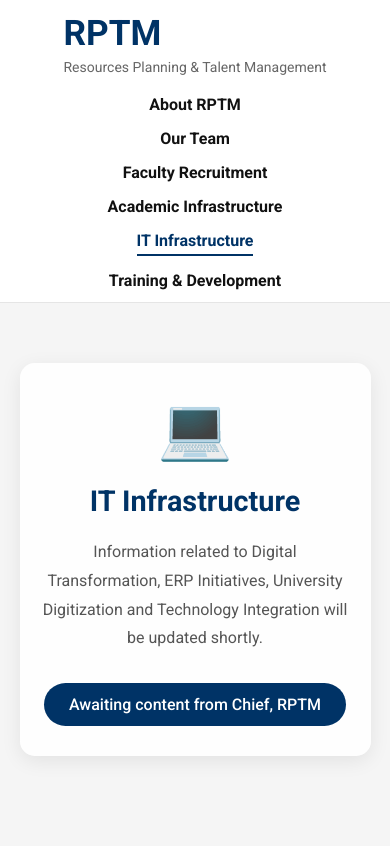
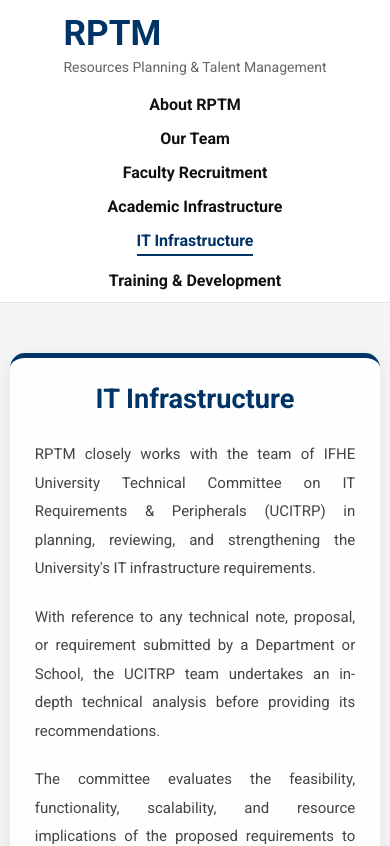
Before and after one commit to saigiriifhe/rptm-portal, an Angular app: page /enable-digitalization in a window 390 px wide. Shown: the top 846 px of the page. Built offline with nearby package versions, Linux system fonts and the light colour scheme.

Commit message:
content chnages in Academic & IT

```diff
--- a/src/app/pages/academic-infrastructure/academic-infrastructure.html
+++ b/src/app/pages/academic-infrastructure/academic-infrastructure.html
@@ -1,22 +1,34 @@
-<section class="coming-soon-page">
+<section class="content-page">
 
   <div class="content-card">
-
-    <div class="icon">
-      🏢
-    </div>
 
     <h1>Academic Infrastructure</h1>
 
     <p>
-      Information related to Academic Infrastructure,
-      Library, Laboratories, Workshops and other facilities
-      will be updated shortly.
+      RPTM surveys, evaluates, and plans the academic
+      infrastructure requirements of all the constituent
+      Schools of IFHE.
     </p>
 
-    <div class="status">
-      Awaiting content from Chief, RPTM
-    </div>
+    <p>
+      The scope of academic infrastructure planning includes:
+    </p>
+
+    <ul>
+      <li>Physical Infrastructure</li>
+      <li>Library Facilities</li>
+      <li>Laboratories</li>
+      <li>Workshops</li>
+    </ul>
+
+    <p>
+      RPTM works closely with the Schools and other
+      stakeholders to assess current requirements,
+      identify future needs, and facilitate the
+      development of infrastructure that supports
+      teaching, learning, research, and academic
+      excellence across the University.
+    </p>
 
   </div>
 
--- a/src/app/pages/academic-infrastructure/academic-infrastructure.scss
+++ b/src/app/pages/academic-infrastructure/academic-infrastructure.scss
@@ -1,66 +1,41 @@
-.coming-soon-page {
+.content-page {
   width: 90%;
   max-width: 1000px;
-  margin: 60px auto;
+  margin: 50px auto;
 }
 
 .content-card {
   background: rgba(255,255,255,0.95);
-
-  padding: 50px;
-
-  text-align: center;
-
+  padding: 40px;
   border-radius: 15px;
 
   box-shadow: 0 5px 20px rgba(0,0,0,.08);
 
-  .icon {
-    font-size: 60px;
-    margin-bottom: 20px;
-  }
-
   h1 {
     color: #003366;
-    margin-bottom: 20px;
+    margin-bottom: 25px;
   }
 
   p {
-    font-size: 18px;
-    line-height: 1.8;
-    color: #555;
+    line-height: 1.9;
+    color: #444;
+    margin-bottom: 20px;
+    text-align: justify;
+  }
 
-    max-width: 700px;
-    margin: 0 auto 30px;
+  ul {
+    margin: 20px 0;
+    padding-left: 25px;
+
+    li {
+      margin-bottom: 12px;
+      font-size: 17px;
+    }
   }
 }
 
-.status {
-  display: inline-block;
-
-  background: #003366;
-  color: white;
-
-  padding: 12px 25px;
-
-  border-radius: 30px;
-
-  font-weight: 500;
-}
-
-/* Mobile */
-
 @media (max-width: 768px) {
-
   .content-card {
-    padding: 30px 20px;
-  }
-
-  .content-card h1 {
-    font-size: 1.8rem;
-  }
-
-  .content-card p {
-    font-size: 16px;
+    padding: 25px;
   }
 }
--- a/src/app/pages/enable-digitalization/enable-digitalization.html
+++ b/src/app/pages/enable-digitalization/enable-digitalization.html
@@ -1,22 +1,35 @@
-<section class="coming-soon-page">
+<section class="content-page">
 
   <div class="content-card">
-
-    <div class="icon">
-      💻
-    </div>
 
     <h1>IT Infrastructure</h1>
 
     <p>
-      Information related to Digital Transformation,
-      ERP Initiatives, University Digitization and
-      Technology Integration will be updated shortly.
+      RPTM closely works with the team of IFHE University
+      Technical Committee on IT Requirements & Peripherals
+      (UCITRP) in planning, reviewing, and strengthening the
+      University's IT infrastructure requirements.
     </p>
 
-    <div class="status">
-      Awaiting content from Chief, RPTM
-    </div>
+    <p>
+      With reference to any technical note, proposal, or
+      requirement submitted by a Department or School,
+      the UCITRP team undertakes an in-depth technical
+      analysis before providing its recommendations.
+    </p>
+
+    <p>
+      The committee evaluates the feasibility,
+      functionality, scalability, and resource implications
+      of the proposed requirements to ensure effective
+      utilization of technology resources across the University.
+    </p>
+
+    <p>
+      Through this collaborative approach, RPTM facilitates
+      informed decision-making for IT infrastructure development
+      and supports the University's digital transformation initiatives.
+    </p>
 
   </div>
 
--- a/src/app/pages/enable-digitalization/enable-digitalization.scss
+++ b/src/app/pages/enable-digitalization/enable-digitalization.scss
@@ -1,66 +1,75 @@
-.coming-soon-page {
+.content-page {
   width: 90%;
-  max-width: 1000px;
-  margin: 60px auto;
+  max-width: 1100px;
+  margin: 50px auto;
 }
 
 .content-card {
-  background: rgba(255,255,255,0.95);
+  background: rgba(255, 255, 255, 0.95);
 
-  padding: 50px;
-
-  text-align: center;
-
+  padding: 40px;
   border-radius: 15px;
 
-  box-shadow: 0 5px 20px rgba(0,0,0,.08);
+  box-shadow: 0 5px 20px rgba(0, 0, 0, 0.08);
 
-  .icon {
-    font-size: 60px;
-    margin-bottom: 20px;
-  }
+  border-top: 5px solid #003366;
 
   h1 {
     color: #003366;
-    margin-bottom: 20px;
+    margin-bottom: 25px;
+    font-size: 2rem;
+    text-align: center;
   }
 
   p {
-    font-size: 18px;
-    line-height: 1.8;
-    color: #555;
-
-    max-width: 700px;
-    margin: 0 auto 30px;
+    line-height: 1.9;
+    color: #444;
+    margin-bottom: 20px;
+    text-align: justify;
+    font-size: 16px;
   }
 }
 
-.status {
-  display: inline-block;
+/* Highlight Section */
 
-  background: #003366;
-  color: white;
+.highlight-box {
+  background: #f5f8fc;
 
-  padding: 12px 25px;
+  border-left: 5px solid #003366;
 
-  border-radius: 30px;
+  padding: 20px;
+  margin: 25px 0;
 
-  font-weight: 500;
+  border-radius: 8px;
+
+  p {
+    margin: 0;
+    font-weight: 500;
+    color: #003366;
+  }
 }
 
-/* Mobile */
+/* Responsive */
 
 @media (max-width: 768px) {
 
-  .content-card {
-    padding: 30px 20px;
+  .content-page {
+    width: 95%;
   }
 
-  .content-card h1 {
-    font-size: 1.8rem;
+  .content-card {
+    padding: 25px;
+
+    h1 {
+      font-size: 1.7rem;
+    }
+
+    p {
+      font-size: 15px;
+    }
   }
 
-  .content-card p {
-    font-size: 16px;
+  .highlight-box {
+    padding: 15px;
   }
 }
--- a/src/app/pages/our-team/our-team.ts
+++ b/src/app/pages/our-team/our-team.ts
@@ -70,7 +70,7 @@
       designation: 'Counselling Division',
       name: 'Dr. Shyamala Reuben',
       qualification:
-        'Professor, Psychologist & Leadership Trainer',
+        'Assistant Professor',
       image: 'assets/images/shyamala.png',
       description: `
       Dr. Shyamala Reuben is an academician, psychologist, researcher, and leadership
```
